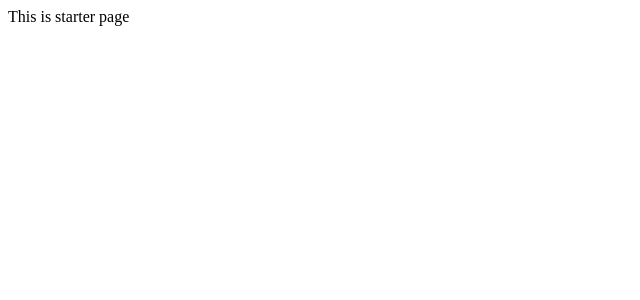
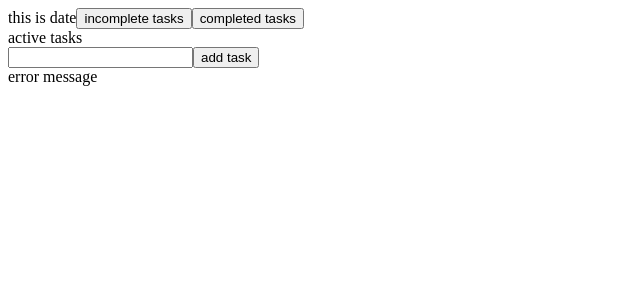
Before and after one commit to hieutm211/todo-list, a React (Create React App) app: page / in a window 1280 px wide. Shown: the top 300 px of the page, without its empty margins (0-640 px from the left). Built offline with nearby package versions, Linux system fonts and the light colour scheme.

Commit message:
ver1.0 implement HTML structure

```diff
--- a/src/App.js
+++ b/src/App.js
@@ -1,9 +1,62 @@
-import React from 'react';
+import React, {useState} from 'react';
 import './App.css';
 
+function Header(props) {
+  return (
+    <header>
+        <nav>
+          <span>
+            this is date
+          </span>
+          <span>
+            <button>incomplete tasks</button>
+            <button>completed tasks</button>
+          </span>
+        </nav>
+
+        <span>active tasks</span>
+    </header>
+  );
+}
+
+function Form(props) {
+  return (
+    <div>
+        <input></input>
+        <button>add task</button>
+        <div>error message</div>
+    </div>
+  );
+}
+
+function List(props) {
+  return (
+    <ul>
+      {props.value.map((el) => {
+        return (
+          <li key={el.id}>
+            <button>tick</button>
+            {el.description}
+            <button>delete</button>
+          </li>
+        );
+      })}
+    </ul>
+  );
+}
+
 function App() {
+  const [incompleteList, setIncompleteList] = useState([]);
+  const [completedList, setCompletedList] = useState([]);
+  const [inIncompletedList, setInIncompletedList] = useState(true);
+  const [currentList, setCurrentList] = useState(incompleteList);
+
   return (
-	<div>This is starter page</div>
+    <div class="App">
+      <Header />
+      <Form />
+      <List value={currentList}/>
+    </div>
   );
 }
 
```
